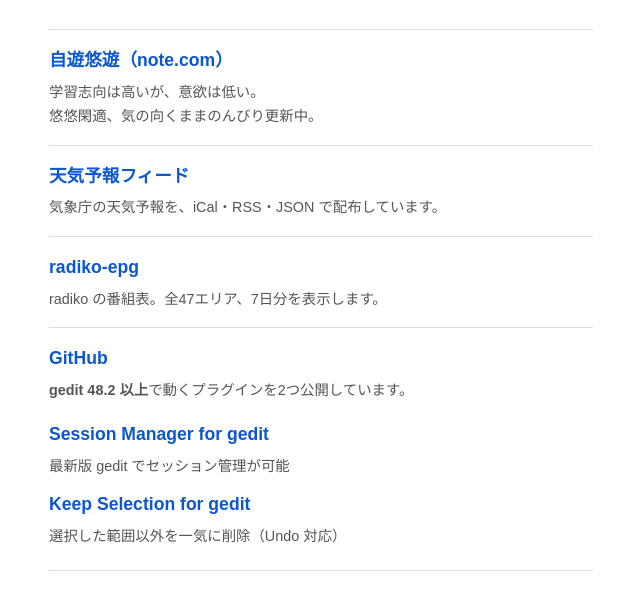
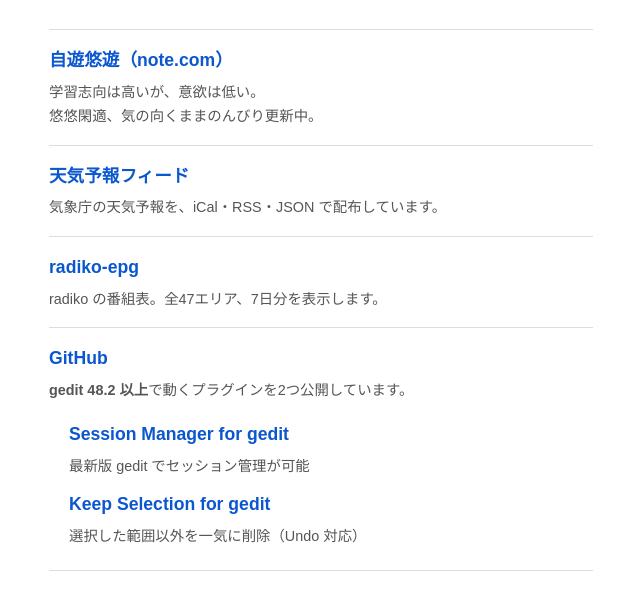
Before and after one commit to nidoneru/nidoneru.github.io, a plain HTML site: page index.html in a window 1280 px wide. Shown: the part 118-728 px from the top of the page, without its empty margins (319-959 px from the left). Drawn offline with Linux system fonts and the light colour scheme.

Commit message:
GitHubの子リストにインデントを追加

```diff
--- a/index.html
+++ b/index.html
@@ -51,6 +51,7 @@
   }
   li ul {
     margin-top: 0.75rem;
+    margin-left: 1.25rem;
   }
   li ul li {
     border-top: none;
```
